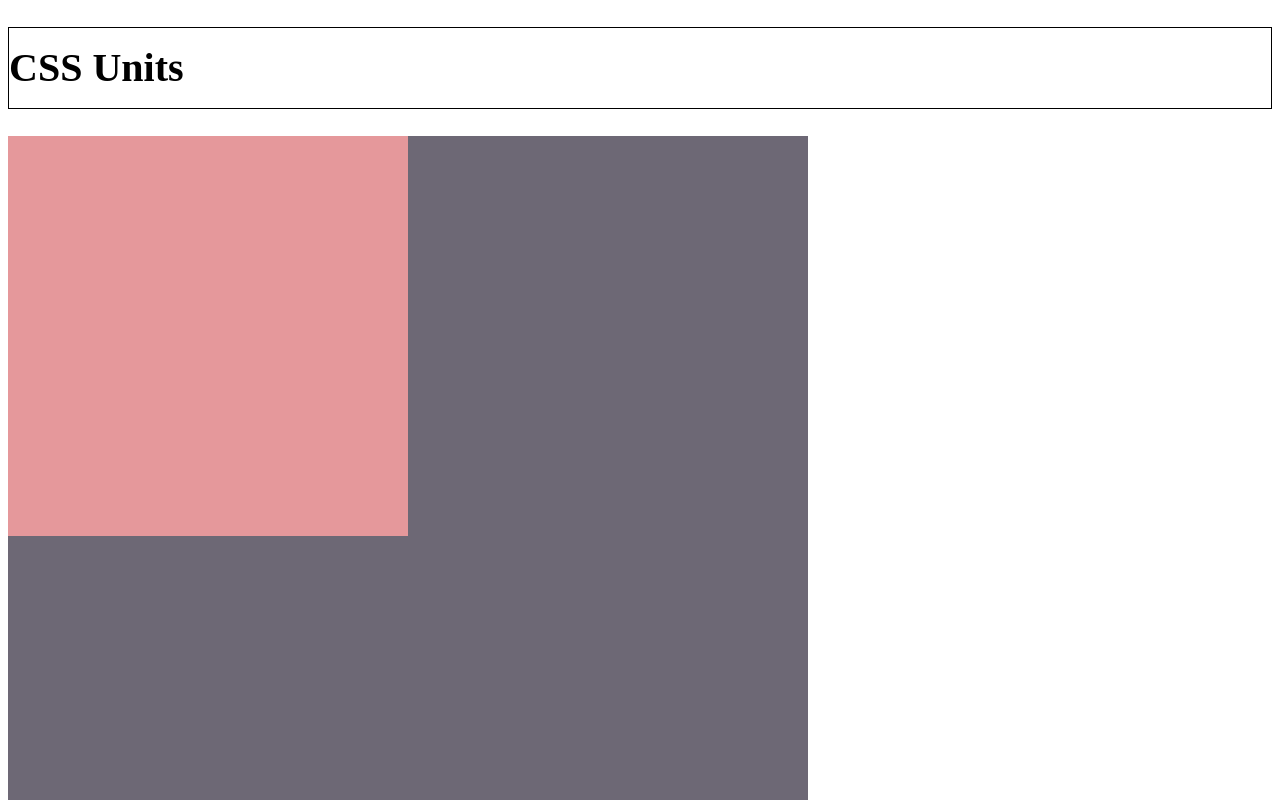
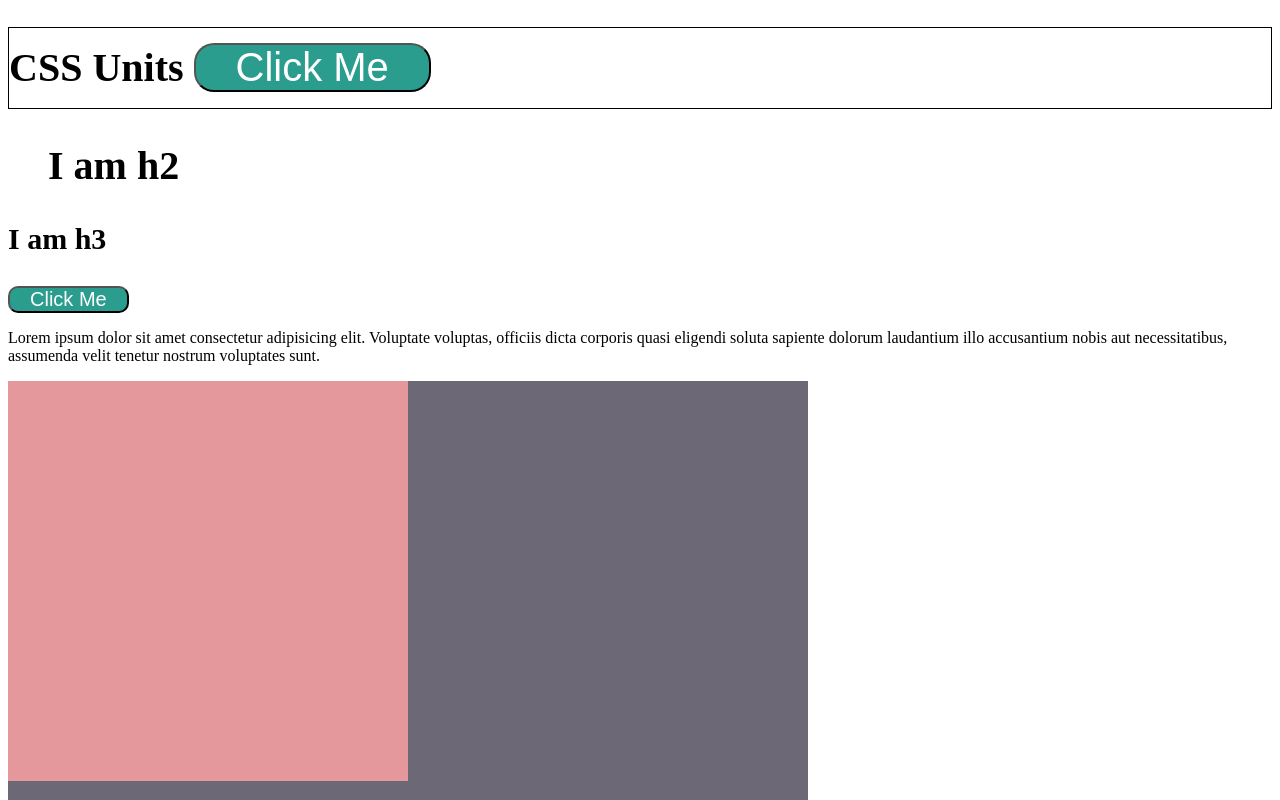
Before and after one commit to Humble7/Web-Bootcamp, a plain HTML site: page 5_CSS_BoxModel/Units/index.html in a window 1280 px wide. Shown: the top 800 px of the page. Drawn offline with Linux system fonts and the light colour scheme.

Commit message:
CSS Units: ems

```diff
--- a/5_CSS_BoxModel/Units/app.css
+++ b/5_CSS_BoxModel/Units/app.css
@@ -15,3 +15,28 @@ h1 {
     border: 1px solid black;
     line-height: 200%;
 }
+
+h2 {
+    font-size: 2em;
+    margin-left: 1em;
+}
+
+h3 {
+    font-size: 1.5em;
+}
+
+article {
+    font-size: 20px;
+}
+
+p {
+    font-size: 0.8em;
+}
+
+button {
+    font-size: 1em;
+    padding: 0 1em;
+    border-radius: 0.5em;
+    background-color: #2a9d8f;
+    color: white;
+}
--- a/5_CSS_BoxModel/Units/index.html
+++ b/5_CSS_BoxModel/Units/index.html
@@ -9,7 +9,17 @@
 </head>
 
 <body>
-    <h1>CSS Units</h1>
+    <h1>CSS Units <button>Click Me</button></h1>
+
+    <article>
+        <h2>I am h2</h2>
+        <h3>I am h3</h3>
+        <button>Click Me</button>
+        <p>Lorem ipsum dolor sit amet consectetur adipisicing elit. Voluptate voluptas, officiis dicta corporis quasi
+            eligendi soluta sapiente dolorum laudantium illo accusantium nobis aut necessitatibus, assumenda velit
+            tenetur nostrum voluptates sunt.</p>
+    </article>
+
     <section>
         <div></div>
     </section>
```
